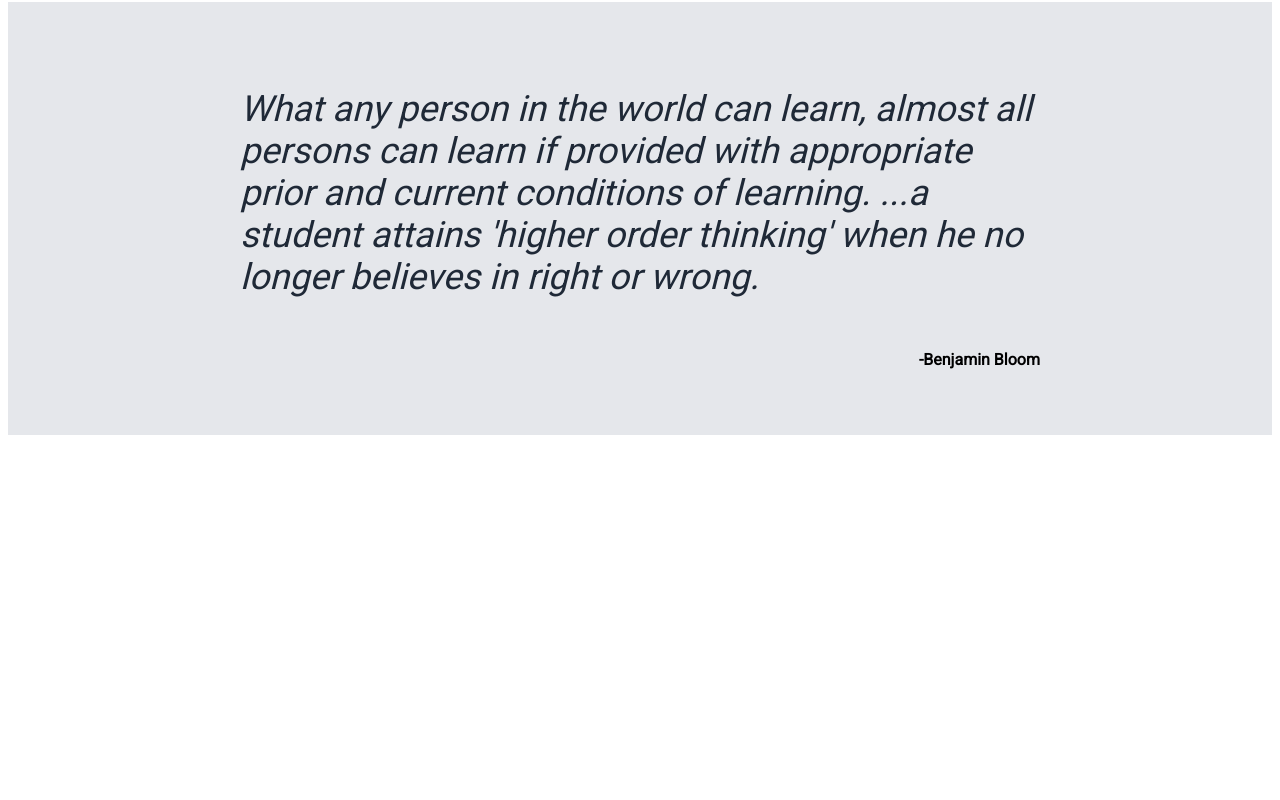
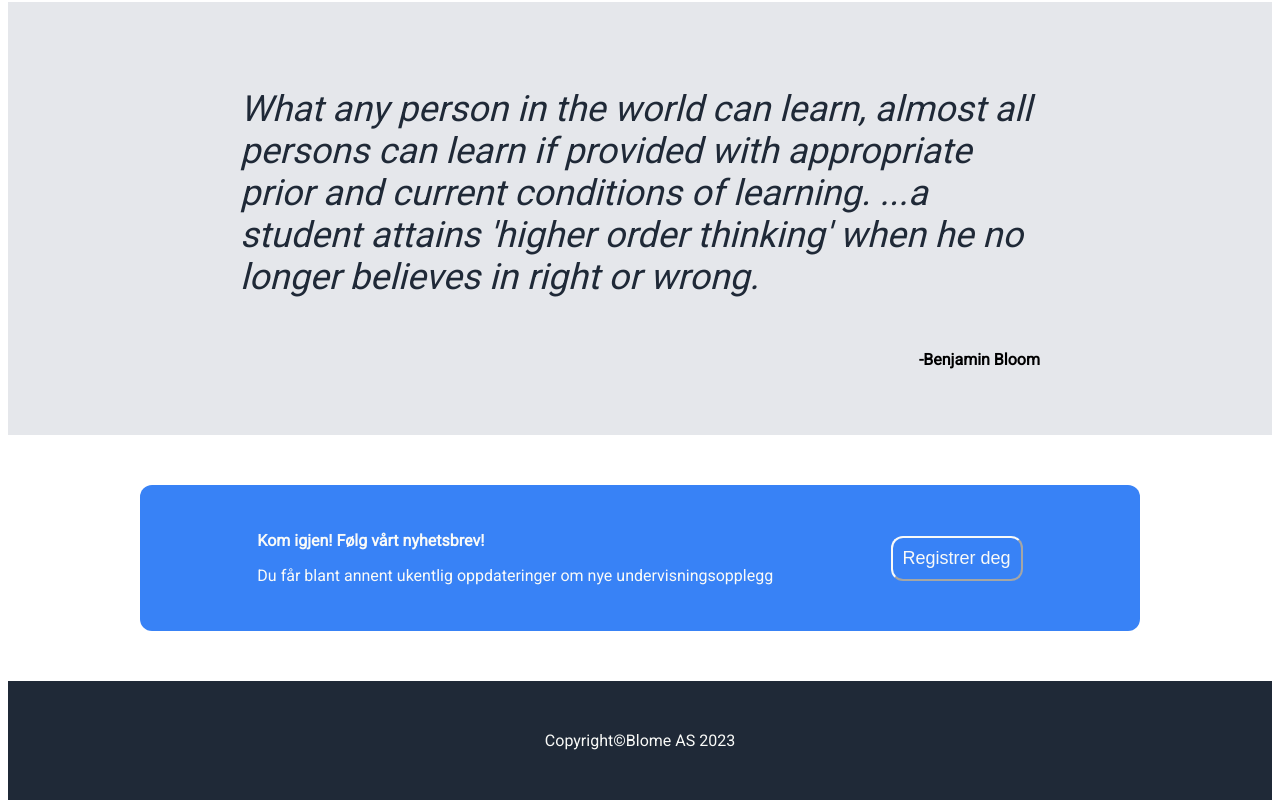
Before and after one commit to andovr29/landing-page, a plain HTML site: page index.html in a window 1280 px wide. Shown: the part 1110-1910 px from the top of the page. Before the commit the page ends 1545 px from the top, so only its background shows below. Drawn offline with Linux system fonts and the light colour scheme.

Commit message:
Finish page

```diff
--- a/index.html
+++ b/index.html
@@ -50,8 +50,12 @@
       <p class="quote-person">-Benjamin Bloom</p>
     </div>
     <div class="sign-up">
-
+      <div class="sign-up-text">
+        <p class="sign-up-header">Kom igjen! Følg vårt nyhetsbrev!</p>
+        <p class="sign-up-subtext">Du får blant annent ukentlig oppdateringer om nye undervisningsopplegg</p>
+      </div>
+      <button class="sign-up-button">Registrer deg</button>
     </div>
-    <div class="footer"
+    <div class="footer">Copyright <span>&copy;</span> Blome AS 2023</div>
 </body>
 </html>
--- a/style.css
+++ b/style.css
@@ -3,14 +3,13 @@ html, body  {
     flex-direction: column;
     font-family: 'Roboto', sans-serif;
     height: 100%;
-
 }
 
 .hero-text, .header, .hero-content  {
     background-color: #1F2937;
 }
 
-.hero-text p, .header li, .hero-text button  {
+.hero-text p, .header li, .hero-text button, .sign-up-button  {
     font-size: 18px;
     color: #F9FAF8;
 }
@@ -132,3 +131,40 @@ html, body  {
     text-align: right;
     align-self: center;
 }
+
+.sign-up  {
+    width: 1000px;
+    background-color: #3882F6;
+    color:#F9FAF8;
+    align-self: center;
+    border-radius: 12px;
+    margin-top: 50px;
+    margin-bottom: 50px;
+    display: flex;
+    flex-wrap: wrap;
+    justify-content: space-evenly;
+    padding-top: 30px;
+    padding-bottom: 30px;
+    align-items: center;
+}
+
+.sign-up-header  {
+    font-weight: 700;
+}
+
+.sign-up-button  {
+    background-color: #3882F6;
+    padding: 10px;
+    font-weight: 500;
+    border-color: #F9FAF8;
+    border-radius: 12px;
+}
+
+.footer  {
+    background-color: #1F2937;
+    color: #F9FAF8;
+    padding-top: 50px;
+    padding-bottom: 50px;
+    display: flex;
+    justify-content: center;
+}
```
